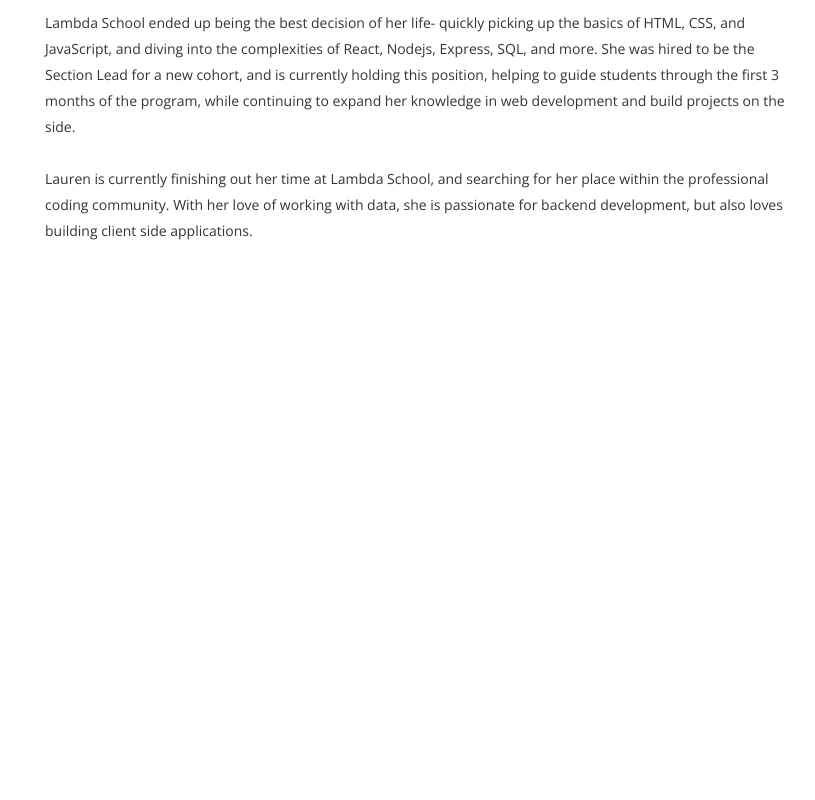
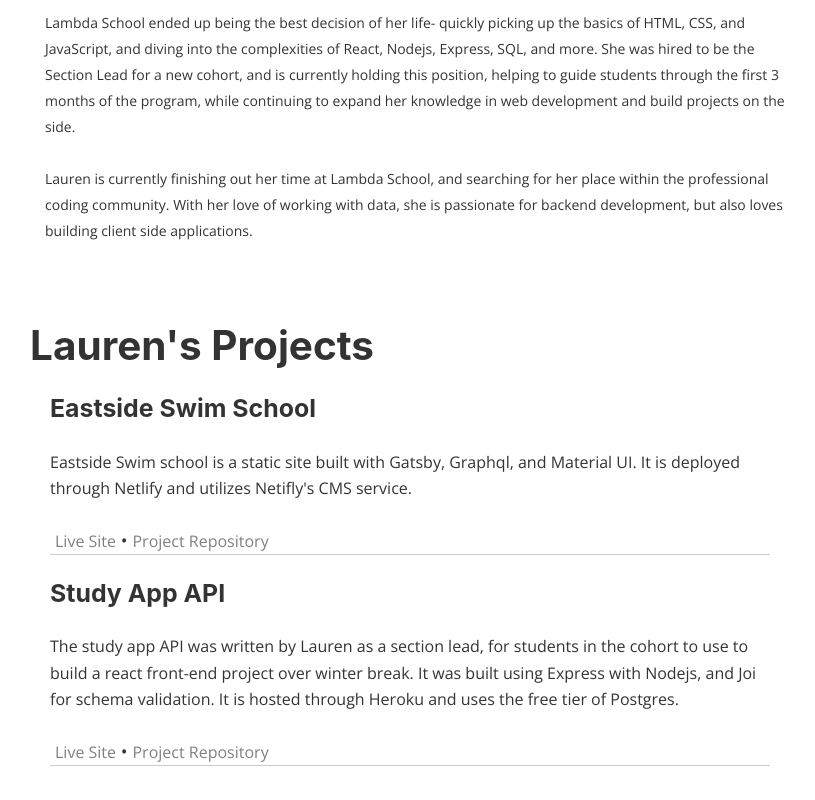
Before and after one commit to llwor94/portfolio, a Gatsby site: page / in a window 1280 px wide. Shown: the part 1202-2002 px from the top of the page, without its empty margins (230-1045 px from the left). Before the commit the page ends 1526 px from the top, so only its background shows below. Built offline with nearby package versions, Linux system fonts and the light colour scheme; Gatsby itself is replaced by a stand-in of ours.

Commit message:
added a projects section

```diff
--- a/src/components/header.js
+++ b/src/components/header.js
@@ -20,8 +20,13 @@
 const StyledLink = styled(Link)`
   text-decoration: none;
   color: #2f313d;
+	padding-right: 7px;
   font-size: 14px;
 	font-family: 'Roboto-Mono', monospace;
+
+	&:hover {
+		color: #fff;
+	}
 `;
 
 const Icons = styled.div`
@@ -41,7 +46,10 @@
 
 const Header = () => (
 	<Wrapper>
-		<StyledLink to='#about'>About</StyledLink>
+		<Nav>
+			<StyledLink to='#about'>About</StyledLink>
+			<StyledLink to='#projects'>Projects</StyledLink>
+		</Nav>
 		<Icons>
 			<a href='https://twitter.com/llwor94' target='_blank'>
 				<FontAwesomeIcon icon={faTwitter} />
--- /dev/null
+++ b/src/components/projects.js
@@ -0,0 +1,56 @@
+import React from 'react';
+import styled from 'styled-components';
+
+const Wrapper = styled.div`
+	max-width: 760px;
+
+	margin: 80px auto;
+`;
+
+const ProjectWrapper = styled.div`
+	padding: 0 20px;
+	font-family: 'Open Sans', sans-serif;
+	a {
+		text-decoration: none;
+		color: gray;
+		padding-left: 5px;
+		font-size: 16px;
+	}
+	p {
+		font-size: 16px;
+	}
+`;
+
+const projectList = [
+	{
+		title: 'Eastside Swim School',
+		link: 'https://www.eastsideswimschool.com/',
+		repo: 'https://github.com/cooltable/eastside-swim-school',
+		description: `Eastside Swim school is a static site built with Gatsby, Graphql, and Material UI. It is deployed through Netlify and utilizes Netifly's CMS service.`,
+	},
+	{
+		title: 'Study App API',
+		link: 'https://lambda-study-app.herokuapp.com/',
+		repo: 'https://github.com/llwor94/study-app-api',
+		description: `The study app API was written by Lauren as a section lead, for students in the cohort to use to build a react front-end project over winter break. It was built using Express with Nodejs, and Joi for schema validation. It is hosted through Heroku and uses the free tier of Postgres.`,
+	},
+];
+
+const Projects = () => (
+	<Wrapper id='projects'>
+		<h1>Lauren's Projects</h1>
+		{projectList.map(project => {
+			return (
+				<ProjectWrapper>
+					<h3>{project.title}</h3>
+					<p>{project.description}</p>
+					<a href={project.link}>Live Site</a> &bull;
+					<a href={project.repo}>Project Repository</a>
+					<hr />
+				</ProjectWrapper>
+			);
+		})}
+	</Wrapper>
+);
+
+export default Projects;
--- a/src/pages/index.js
+++ b/src/pages/index.js
@@ -6,14 +6,13 @@
 import Image from '../components/image';
 import SEO from '../components/seo';
 import About from '../components/about';
-
-import Header from '../components/header';
-
+import Projects from '../components/projects';
 const IndexPage = () => (
 	<Layout>
 		<SEO title='Home' keywords={[ 'gatsby', 'application', 'react' ]} />
 		<Jumbotron />
 		<About />
+		<Projects />
 	</Layout>
 );
 
```
Also changed, not shown: 1 other file.
